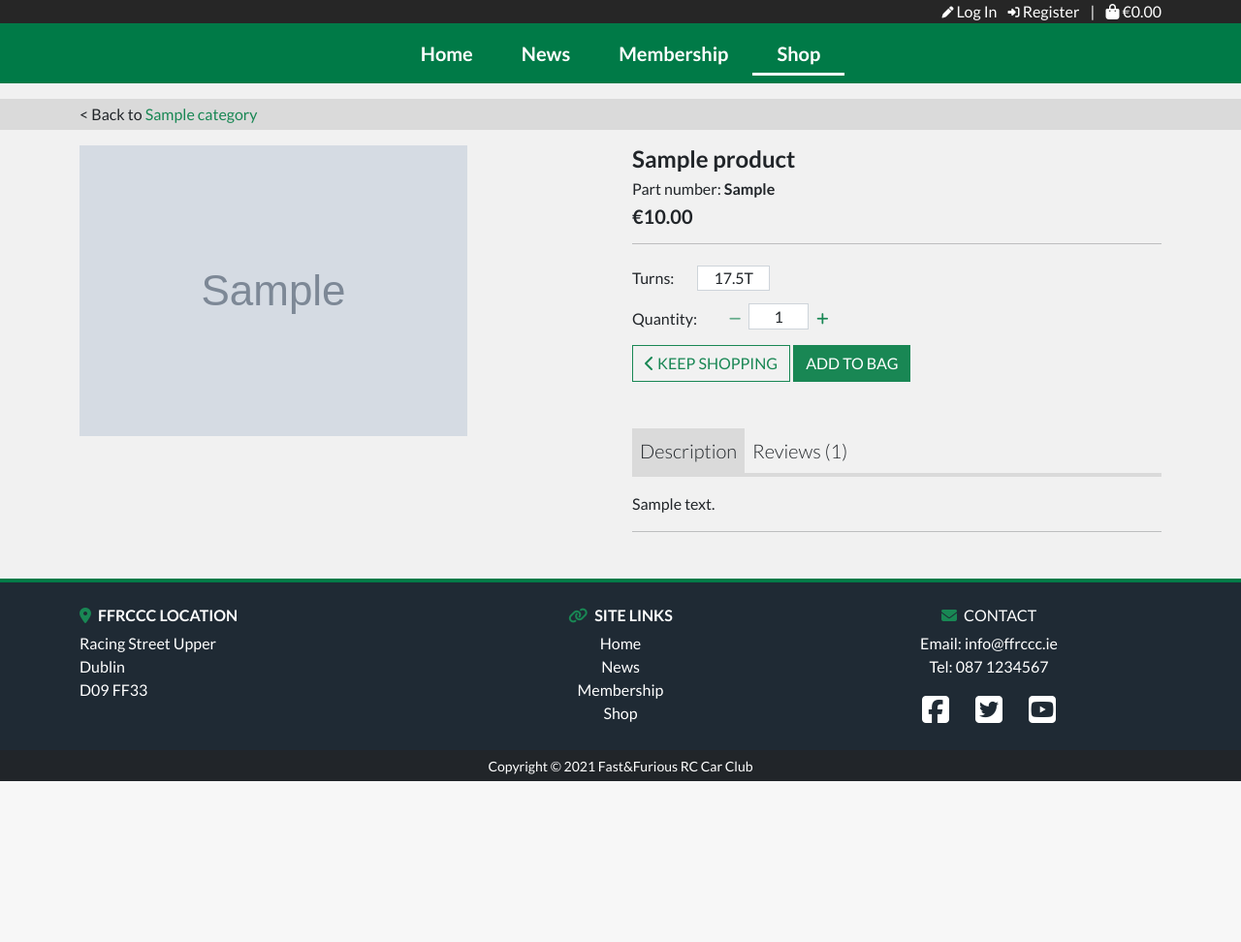
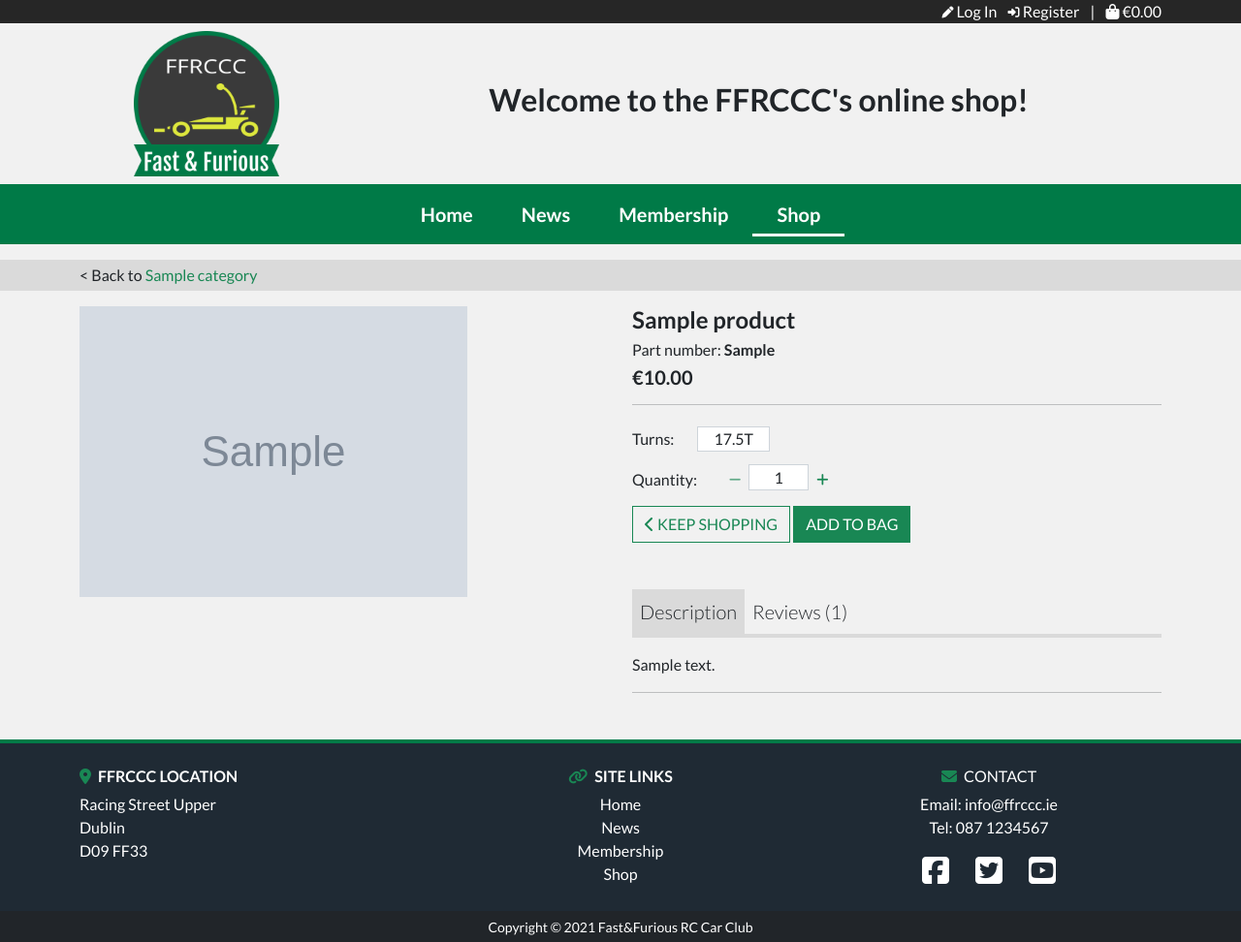
Before and after one commit to zokam1411/milestone-project-4, a Django app: page /products/1/ in a window 1280 px wide. Shown: the whole page at 97% size. Before the commit the page ends 806 px from the top, so only its background shows below. Run offline with Django 3.2, Linux system fonts and the light colour scheme; tables that the repository leaves empty hold one stand-in row (values such as "Sample post"); grey boxes marked "Sample" are stand-in pictures; parts of the project's set-up code (start-up, migrations or seed data) failed here and were passed over; some libraries are stand-ins or nearby versions.

Commit message:
Add bottom header in product detail

```diff
--- a/products/templates/products/product_detail.html
+++ b/products/templates/products/product_detail.html
@@ -5,8 +5,25 @@
 active
 {% endblock %}
 
+{% block bottom_header %}
+<header class="bottom-header mt-1 mb-1">
+    <div class="container">
+        <div class="row">
+            <div class="logo col-4 col-md-3 mt-1 mb-1 text-center">
+                <a href="{% url 'home' %}">
+                    <img src="{{ MEDIA_URL }}logo.png" alt="FFRCCC logo">
+                </a>
+            </div>
+            <div class="col-8 col-md-9 text-center my-auto">
+                <h2 class="d-none d-sm-block"><strong>Welcome to the FFRCCC's online shop!</strong></h2>
+                <h6 class="d-sm-none"><strong>Welcome to the FFRCCC's online shop!</strong></h6>
+            </div>
+        </div>
+    </div>
+</header>
+{% endblock %}
+
 {% block content %}
-<!-- Product section -->
 <!-- Back to category-->
 <div class="site-nav mt-3 mb-3 pt-1 pb-1 bg-list">
     <div class="container">
```
